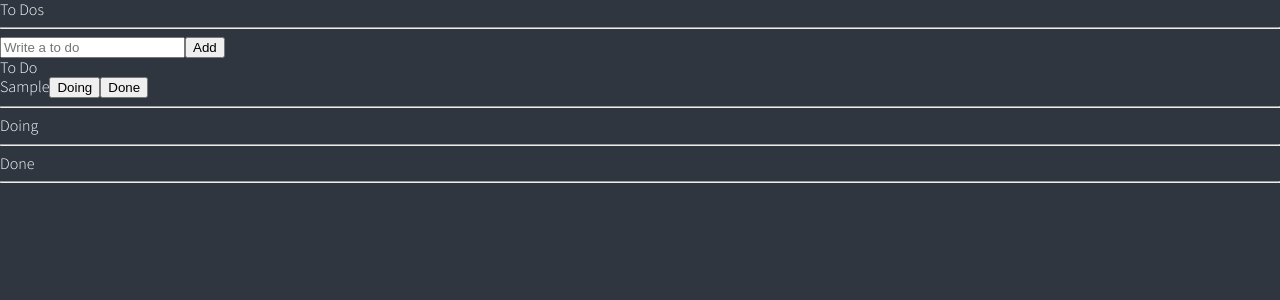
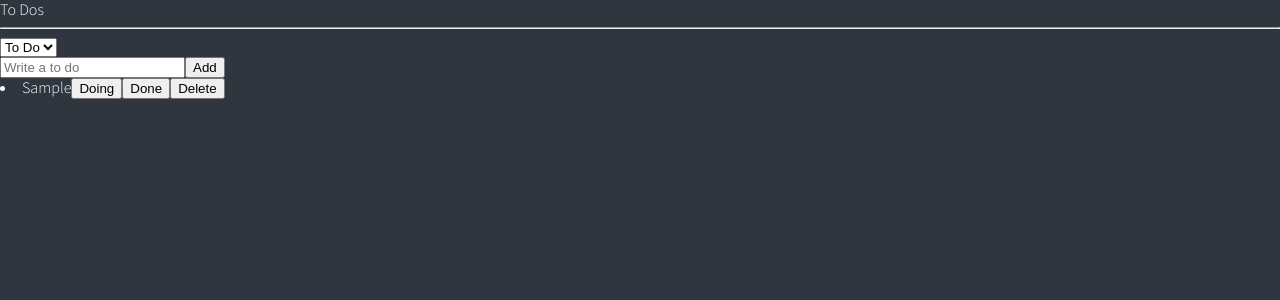
Before and after one commit to Choe9/to-do-list, a React (Create React App) app: page / in a window 1280 px wide. Both pictures are taken after typing "Sample" into the empty fields and a click on the button "Add". Shown: the top 300 px of the page. Built offline with nearby package versions, Linux system fonts and the light colour scheme.

Commit message:
react state management(selector, categories, enum) study

```diff
--- a/src/atoms.tsx
+++ b/src/atoms.tsx
@@ -1,10 +1,21 @@
 import { atom, selector } from "recoil";
+
+export enum Categories {
+  "TO_DO" = "TO_DO",
+  "DOING" = "DOING",
+  "DONE" = "DONE",
+}
 
 export interface IToDo {
   text: string;
   id: number;
-  category: "TO_DO" | "DOING" | "DONE";
+  category: Categories;
 }
+
+export const categoryState = atom<Categories>({
+  key: "category",
+  default: Categories.TO_DO,
+});
 
 export const toDoState = atom<IToDo[]>({
   key: "toDo",
@@ -15,10 +26,7 @@
   key: "toDoSelector",
   get: ({ get }) => {
     const toDos = get(toDoState);
-    return [
-      toDos.filter((toDo) => toDo.category === "TO_DO"),
-      toDos.filter((toDo) => toDo.category === "DOING"),
-      toDos.filter((toDo) => toDo.category === "DONE"),
-    ];
+    const category = get(categoryState);
+    return toDos.filter((toDo) => toDo.category === category);
   },
 });
--- a/src/components/CreateToDo.tsx
+++ b/src/components/CreateToDo.tsx
@@ -1,6 +1,6 @@
 import { useForm } from "react-hook-form";
-import { useSetRecoilState } from "recoil";
-import { toDoState } from "../atoms";
+import { useRecoilValue, useSetRecoilState } from "recoil";
+import { categoryState, toDoState } from "../atoms";
 
 interface IForm {
   toDo: string;
@@ -8,10 +8,11 @@
 
 function CreateToDo() {
   const setToDos = useSetRecoilState(toDoState);
+  const category = useRecoilValue(categoryState);
   const { register, handleSubmit, setValue } = useForm<IForm>();
   const handleValid = ({ toDo }: IForm) => {
     setToDos((oldToDos) => [
-      { text: toDo, id: Date.now(), category: "TO_DO" },
+      { text: toDo, id: Date.now(), category },
       ...oldToDos,
     ]);
     setValue("toDo", "");
--- a/src/components/ToDo.tsx
+++ b/src/components/ToDo.tsx
@@ -1,5 +1,5 @@
 import React from "react";
-import { IToDo, toDoState } from "../atoms";
+import { Categories, IToDo, toDoState } from "../atoms";
 import { useSetRecoilState } from "recoil";
 
 function ToDo({ text, category, id }: IToDo) {
@@ -21,21 +21,24 @@
   return (
     <li>
       <span>{text}</span>
-      {category !== "DOING" && (
-        <button name="DOING" onClick={onClick}>
+      {category !== Categories.DOING && (
+        <button name={Categories.DOING} onClick={onClick}>
           Doing
         </button>
       )}
-      {category !== "TO_DO" && (
-        <button name="TO_DO" onClick={onClick}>
+      {category !== Categories.TO_DO && (
+        <button name={Categories.TO_DO} onClick={onClick}>
           To Do
         </button>
       )}
-      {category !== "DONE" && (
-        <button name="DONE" onClick={onClick}>
+      {category !== Categories.DONE && (
+        <button name={Categories.DONE} onClick={onClick}>
           Done
         </button>
       )}
+      <button name="DELETE" onClick={onClick}>
+        Delete
+      </button>
     </li>
   );
 }
--- a/src/components/ToDoList.tsx
+++ b/src/components/ToDoList.tsx
@@ -1,36 +1,27 @@
-import { useRecoilValue } from "recoil";
+import { useRecoilState, useRecoilValue } from "recoil";
 import CreateToDo from "./CreateToDo";
-import { toDoSelector, toDoState } from "../atoms";
+import { Categories, categoryState, toDoSelector } from "../atoms";
 import ToDo from "./ToDo";
 
 function ToDoList() {
-  const [toDo, doing, done] = useRecoilValue(toDoSelector);
+  const toDos = useRecoilValue(toDoSelector);
+  const [category, setCategory] = useRecoilState(categoryState);
+  const onInput = (event: React.FormEvent<HTMLSelectElement>) => {
+    setCategory(event.currentTarget.value as any);
+  };
   return (
     <div>
       <h1>To Dos</h1>
       <hr />
+      <select value={category} onInput={onInput}>
+        <option value={Categories.TO_DO}>To Do</option>
+        <option value={Categories.DOING}>Doing</option>
+        <option value={Categories.DONE}>Done</option>
+      </select>
       <CreateToDo />
-      <h2>To Do</h2>
-      <ul>
-        {toDo.map((toDo) => (
-          <ToDo key={toDo.id} {...toDo} />
-        ))}
-      </ul>
-      <hr />
-      <h2>Doing</h2>
-      <ul>
-        {doing.map((toDo) => (
-          <ToDo key={toDo.id} {...toDo} />
-        ))}
-      </ul>
-      <hr />
-      <h2>Done</h2>
-      <ul>
-        {done.map((toDo) => (
-          <ToDo key={toDo.id} {...toDo} />
-        ))}
-      </ul>
-      <hr />
+      {toDos?.map((toDo) => (
+        <ToDo key={toDo.id} {...toDo} />
+      ))}
     </div>
   );
 }
```
